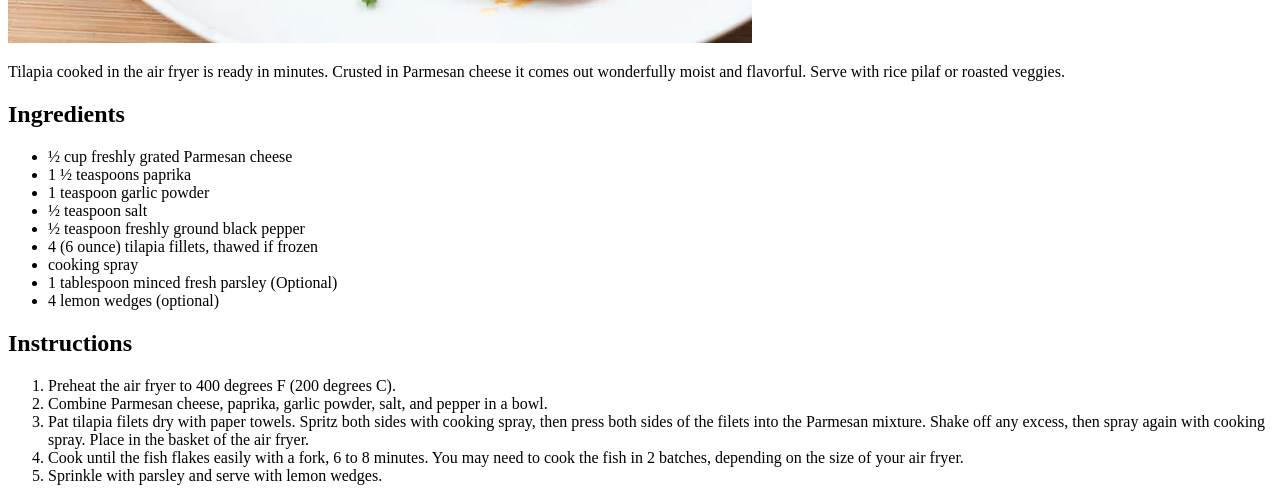
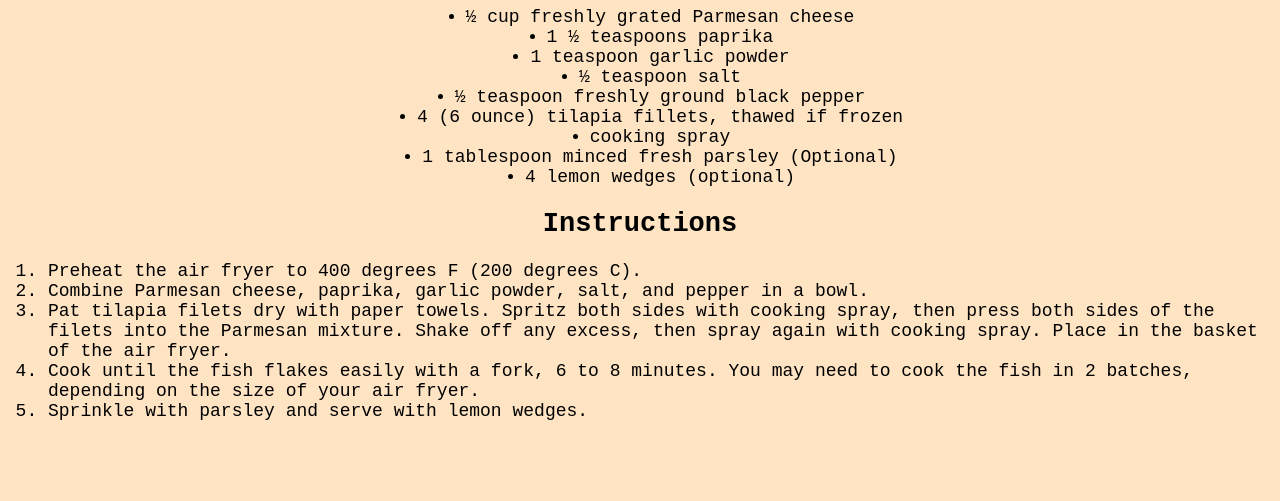
Before and after one commit to n0guera/odin-recipes, a plain HTML site: page recipes/air-fryer-tilapia.html in a window 1280 px wide. Shown: the part 594-1095 px from the top of the page. After the commit the page ends 1033 px from the top, so only its background shows below. Drawn offline with Linux system fonts and the light colour scheme.

Commit message:
Changed style.css and updated the recipes .html

```diff
--- a/css/style.css
+++ b/css/style.css
@@ -20,7 +20,7 @@ img {
     width: 40%;
 }
 
-.p {
+p {
     text-align: center;
 }
 
--- a/recipes/air-fryer-tilapia.html
+++ b/recipes/air-fryer-tilapia.html
@@ -3,6 +3,7 @@
     <head>
         <meta charset="UTF-8">
         <title>Air Fryer Parmesan Tilapia Recipe</title>
+        <link rel="stylesheet" href="../css/style.css">
     </head>
 
     <body>
@@ -13,8 +14,8 @@
             Crusted in Parmesan cheese it comes out wonderfully moist and flavorful.
             Serve with rice pilaf or roasted veggies.
         </p>
-        <h2>Ingredients</h2>
-        <ul>
+        <h2 class="header">Ingredients</h2>
+        <ul class="un-list">
             <li>½ cup freshly grated Parmesan cheese</li>
             <li>1 ½ teaspoons paprika</li>
             <li>1 teaspoon garlic powder</li>
@@ -25,7 +26,7 @@
             <li>1 tablespoon minced fresh parsley (Optional)</li>
             <li>4 lemon wedges (optional)</li>
         </ul>
-        <h2>Instructions</h2>
+        <h2 class="header">Instructions</h2>
         <ol>
             <li>Preheat the air fryer to 400 degrees F (200 degrees C).</li>
             <li>Combine Parmesan cheese, paprika, garlic powder, salt, and pepper in a bowl.</li>
```
Also changed, not shown: index.html (+1 -1 lines), recipes/basic-burger.html (+1 -1 lines), recipes/tortilla-pizza.html (+4 -3 lines).
